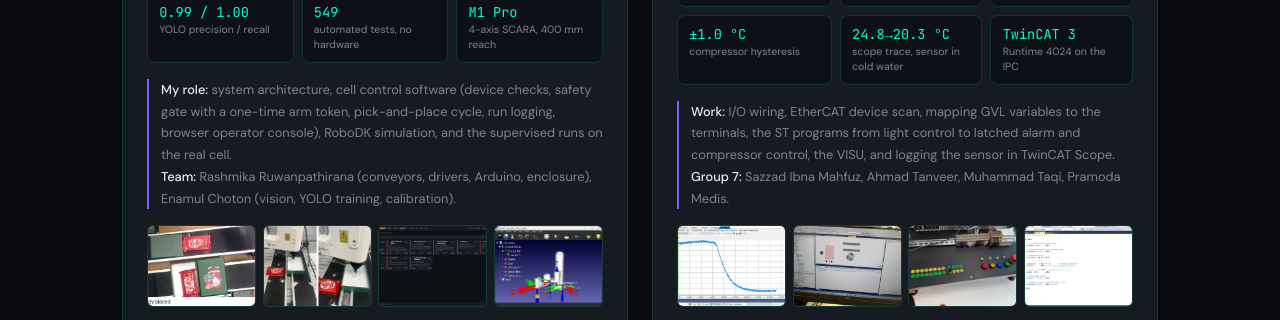
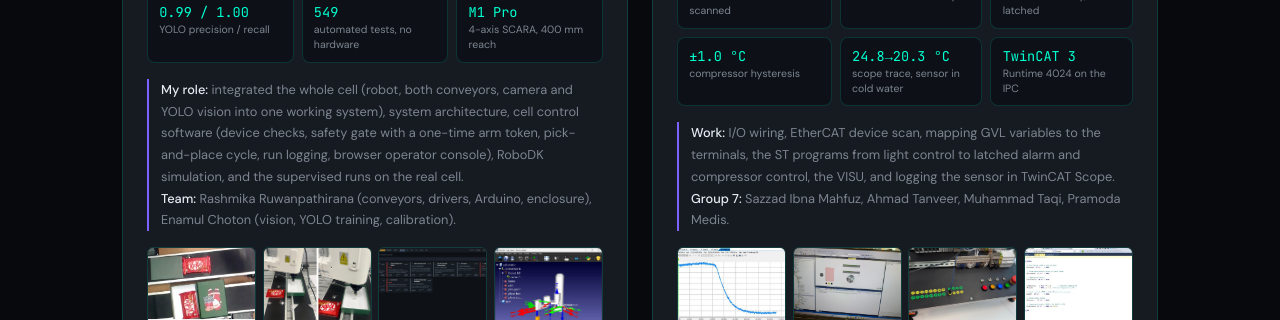
Before and after one commit to sazzadmahfuz/sazzadmahfuz.github.io, a plain HTML site: page index.html in a window 1280 px wide. Shown: the part 2364-2684 px from the top of the page. Drawn offline with Linux system fonts and the light colour scheme.

Commit message:
Gift Box cell: my role includes integrating the whole cell
Co-Authored-By: Claude Opus 5.5 <noreply@anthropic.com>

```diff
--- a/index.html
+++ b/index.html
@@ -257,7 +257,7 @@ footer{border-top:0.5px solid var(--border);padding:2rem;text-align:center;font-
         <h3 class="project-title"><a href="projects/gift-box-packing-cell.html">Gift Box Packing Cell</a></h3>
         <p class="project-desc">Robot cell built in Applied Robotics Project II that packs Christmas gift boxes: one card and two candies per box, then the lid. A Dobot M1 Pro SCARA picks with a vacuum cup from a stepper-driven object belt and places into boxes on a second belt run by its own Arduino and proximity sensor. A USB camera with a YOLO11n model finds the items, and a camera-to-robot homography turns pixel positions into robot coordinates.</p>
         <div class="project-info"><div class="info-item"><div class="info-val">64.4 s</div><div class="info-key">fastest full box at 100 % speed</div></div><div class="info-item"><div class="info-val">4 / 23</div><div class="info-key">complete boxes / logged real runs</div></div><div class="info-item"><div class="info-val">0.92 mm</div><div class="info-key">calibration mean error</div></div><div class="info-item"><div class="info-val">0.99 / 1.00</div><div class="info-key">YOLO precision / recall</div></div><div class="info-item"><div class="info-val">549</div><div class="info-key">automated tests, no hardware</div></div><div class="info-item"><div class="info-val">M1 Pro</div><div class="info-key">4-axis SCARA, 400 mm reach</div></div></div>
-        <div class="project-role"><strong>My role:</strong> system architecture, cell control software (device checks, safety gate with a one-time arm token, pick-and-place cycle, run logging, browser operator console), RoboDK simulation, and the supervised runs on the real cell.<br><strong>Team:</strong> Rashmika Ruwanpathirana (conveyors, drivers, Arduino, enclosure), Enamul Choton (vision, YOLO training, calibration).</div>
+        <div class="project-role"><strong>My role:</strong> integrated the whole cell (robot, both conveyors, camera and YOLO vision into one working system), system architecture, cell control software (device checks, safety gate with a one-time arm token, pick-and-place cycle, run logging, browser operator console), RoboDK simulation, and the supervised runs on the real cell.<br><strong>Team:</strong> Rashmika Ruwanpathirana (conveyors, drivers, Arduino, enclosure), Enamul Choton (vision, YOLO training, calibration).</div>
         <div class="gallery"><img src="assets/img/cell-run-sequence.jpg" alt="Run 20261118_100236: box arrives, items placed, lid on at 64.4 s" data-caption="Run 20261118_100236: box arrives, items placed, lid on at 64.4 s" loading="lazy"><img src="assets/img/cell-place-in-box.jpg" alt="Robot placing a candy in the box" data-caption="Robot placing a candy in the box" loading="lazy"><img src="assets/img/cell-console.jpg" alt="Operator console, overview page" data-caption="Operator console, overview page" loading="lazy"><img src="assets/img/cell-robodk.jpg" alt="RoboDK station of the cell" data-caption="RoboDK station of the cell" loading="lazy"></div>
         <div class="project-stack"><span class="tech-pill">Dobot M1 Pro</span><span class="tech-pill">Python</span><span class="tech-pill">YOLO11</span><span class="tech-pill">OpenCV</span><span class="tech-pill">RoboDK</span><span class="tech-pill">Arduino</span></div>
         <div class="project-links"><a href="projects/gift-box-packing-cell.html" class="project-link"><svg viewBox="0 0 24 24" fill="none" stroke="currentColor" stroke-width="2"><line x1="5" y1="12" x2="19" y2="12"/><polyline points="12 5 19 12 12 19"/></svg>View project</a><a href="https://github.com/sazzadmahfuz/gift-box-packing-cell" target="_blank" class="project-link"><svg viewBox="0 0 24 24" fill="currentColor"><path d="M12 0C5.37 0 0 5.37 0 12c0 5.3 3.44 9.8 8.2 11.4.6.1.82-.26.82-.58v-2.03c-3.34.72-4.04-1.6-4.04-1.6-.54-1.38-1.33-1.74-1.33-1.74-1.08-.74.08-.73.08-.73 1.2.09 1.83 1.23 1.83 1.23 1.07 1.83 2.8 1.3 3.48 1 .1-.78.42-1.3.76-1.6-2.66-.3-5.47-1.33-5.47-5.93 0-1.31.47-2.38 1.24-3.22-.13-.3-.54-1.52.12-3.18 0 0 1.01-.32 3.3 1.23.96-.27 1.98-.4 3-.4s2.04.13 3 .4c2.3-1.55 3.3-1.23 3.3-1.23.66 1.66.25 2.88.12 3.18.77.84 1.24 1.91 1.24 3.22 0 4.61-2.81 5.63-5.48 5.92.43.37.82 1.1.82 2.22v3.29c0 .32.22.7.83.58C20.57 21.8 24 17.3 24 12c0-6.63-5.37-12-12-12z"/></svg>Source</a></div>
```
Also changed, not shown: projects/gift-box-packing-cell.html (+1 -1 lines).
